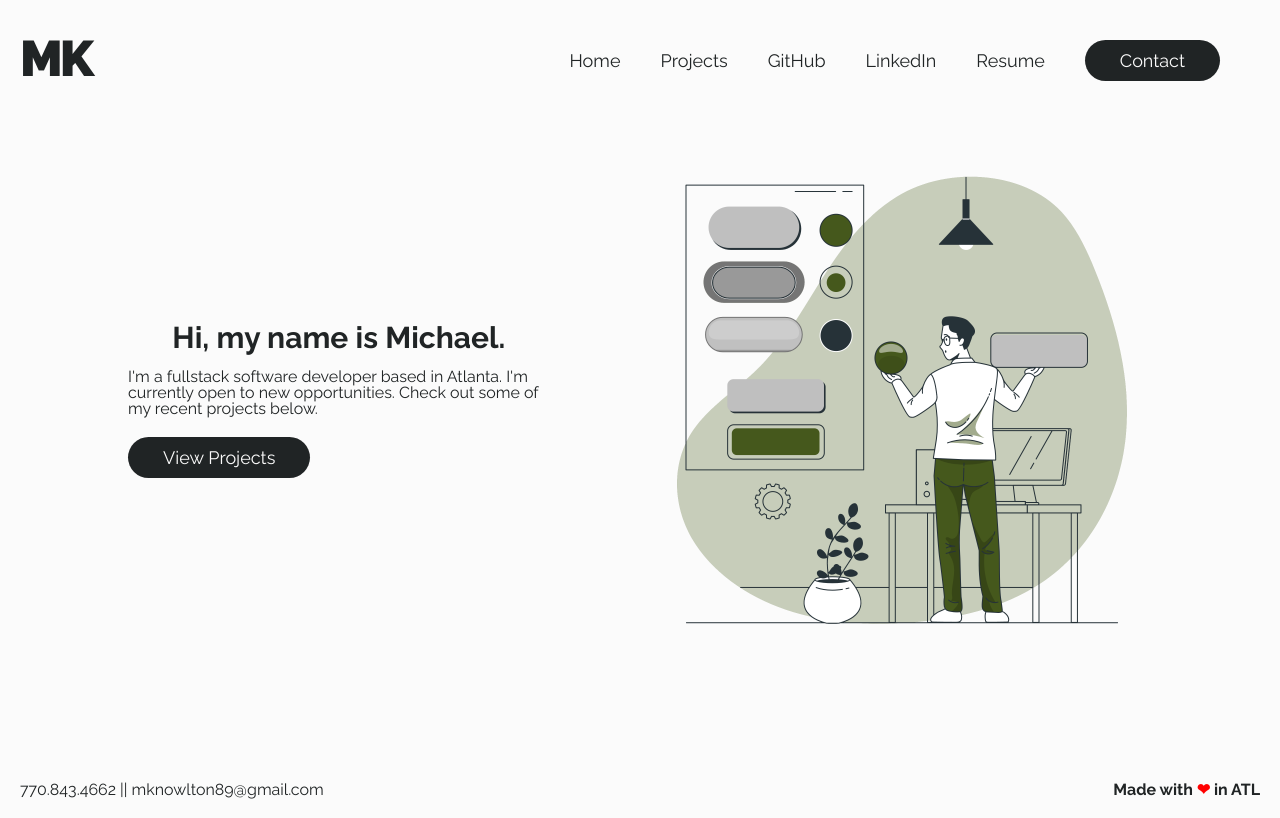
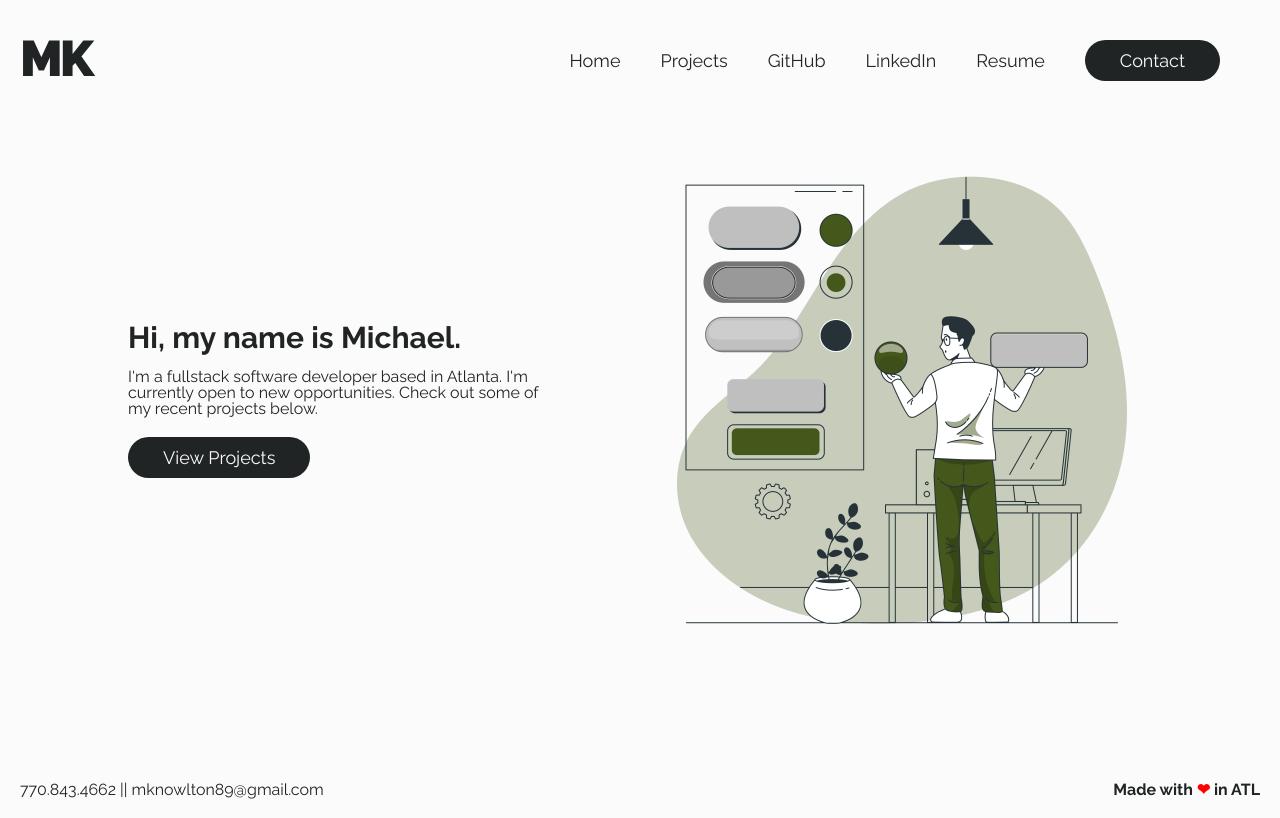
Before and after one commit to mknowlton89/react-portfolio, a React (Create React App) app: page / in a window 1280 px wide. Built offline with nearby package versions, Linux system fonts and the light colour scheme.

Commit message:
Updated the h1 on the hero to be left-aligned

```diff
--- a/src/components/hero/styles.css
+++ b/src/components/hero/styles.css
@@ -14,6 +14,10 @@ button {
     flex: 60%;
     /* padding-left: 3rem; */
     padding-right: 5%;
+}
+
+.hero-left h1{
+    text-align: left;
 }
 
 .hero-right {
```
